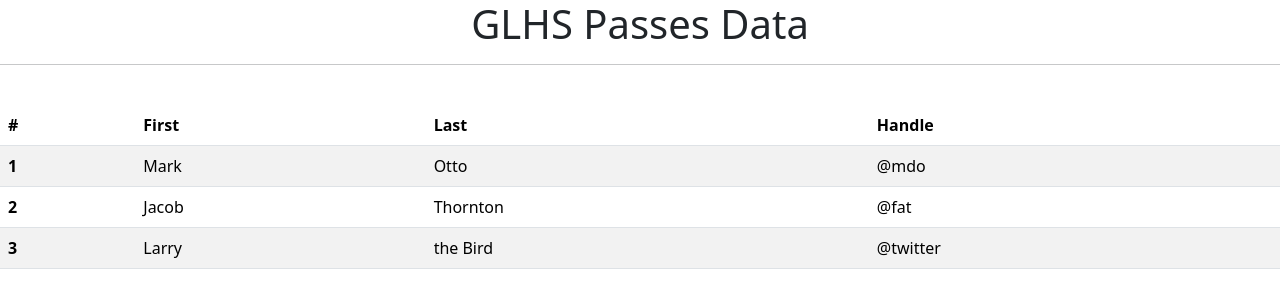
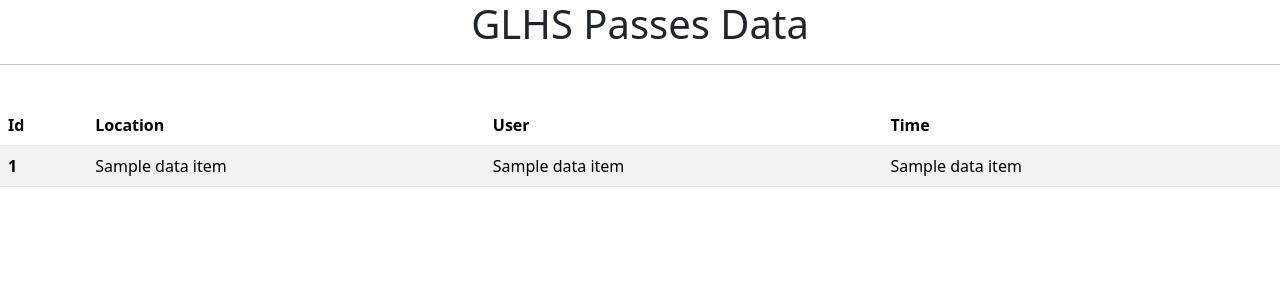
Before and after one commit to 1399999/GLHSPasses, a Flask app: template Templates/data.html in a window 1280 px wide. Shown: the top 308 px of the page. Run offline with Flask 3, Linux system fonts and the light colour scheme; the template is opened without the code that fills it: most values are stand-ins (such as "Sample title", 1, 10 or a date in 2020).

Commit message:
Adds a dynamic Data UI

```diff
--- a/Templates/data.html
+++ b/Templates/data.html
@@ -15,31 +15,21 @@
             <table class="table table-striped">
                 <thead>
                     <tr>
-                <th scope="col">#</th>
-                <th scope="col">First</th>
-                <th scope="col">Last</th>
-                <th scope="col">Handle</th>
+                        <th scope="col">Id</th>
+                        <th scope="col">Location</th>
+                        <th scope="col">User</th>
+                        <th scope="col">Time</th>
                     </tr>
                 </thead>
                 <tbody>
+                    {% for data_item in data_list %}
                         <tr>
-                <th scope="row">1</th>
-                <td>Mark</td>
-                <td>Otto</td>
-                <td>@mdo</td>
+                            <th scope="row">{{data_item[0]}}</th>
+                            <td>{{data_item[1]}}</td>
+                            <td>{{data_item[2]}}</td>
+                            <td>{{data_item[3]}}</td>
                         </tr>
-                <tr>
-                <th scope="row">2</th>
-                <td>Jacob</td>
-                <td>Thornton</td>
-                <td>@fat</td>
-                </tr>
-                <tr>
-                <th scope="row">3</th>
-                <td>Larry</td>
-                <td>the Bird</td>
-                <td>@twitter</td>
-                </tr>
+                    {% endfor %}
                 </tbody>
             </table>
         </div>
--- a/UI.py
+++ b/UI.py
@@ -1,6 +1,5 @@
 from flask import Flask, render_template, request
 import time
-import Database as DataBase
 
 start_btn = None
 end_btn = None
@@ -9,8 +8,6 @@ t1 = None
 combust_nun = None
 
 app = Flask(__name__)
-
-db = DataBase.DataBase()
 
 @app.route("/", methods=["GET", "POST"])
 def home():
@@ -37,8 +34,6 @@ def home():
         user_input_2 = request.form.get("user_input_2")
         user_input_3 = request.form.get("user_input_3")
 
-        db.addAction(user_input_1, user_input_3, user_input_2)
-
     output = render_template("index.html", stud_id=user_input_1, place=user_input_2, name=user_input_3, start_btn=start_btn, end_btn=end_btn, time_a=combust_nun)
 
     if start_btn != None and end_btn != None:
@@ -49,7 +44,11 @@ def home():
 
 @app.route("/data", methods=["GET"])
 def data():
-    return render_template("data.html")
+    data_list = [[1, "Mark", "Otto", "@mdo"],
+                 [2, "Jacob", "Thornton", "@fat"],
+                 [3, "Larry", "The Bird", "@twitter"]]
+
+    return render_template("data.html", data_list=data_list)
 
 if __name__ == "__main__":
     app.run(debug=True)
```
Also changed, not shown: Templates/index.html (line endings or trailing spaces). Lines whose indentation alone changed are shown as unchanged.
